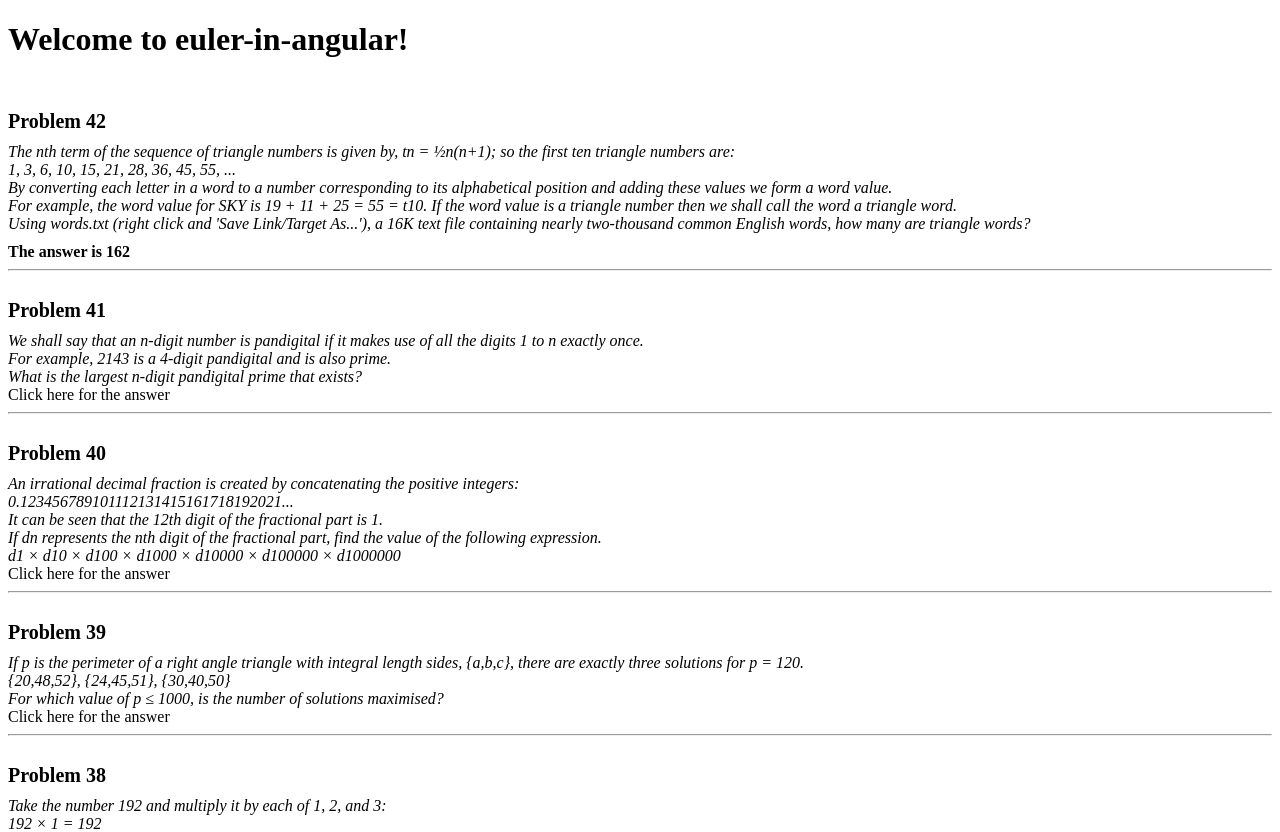
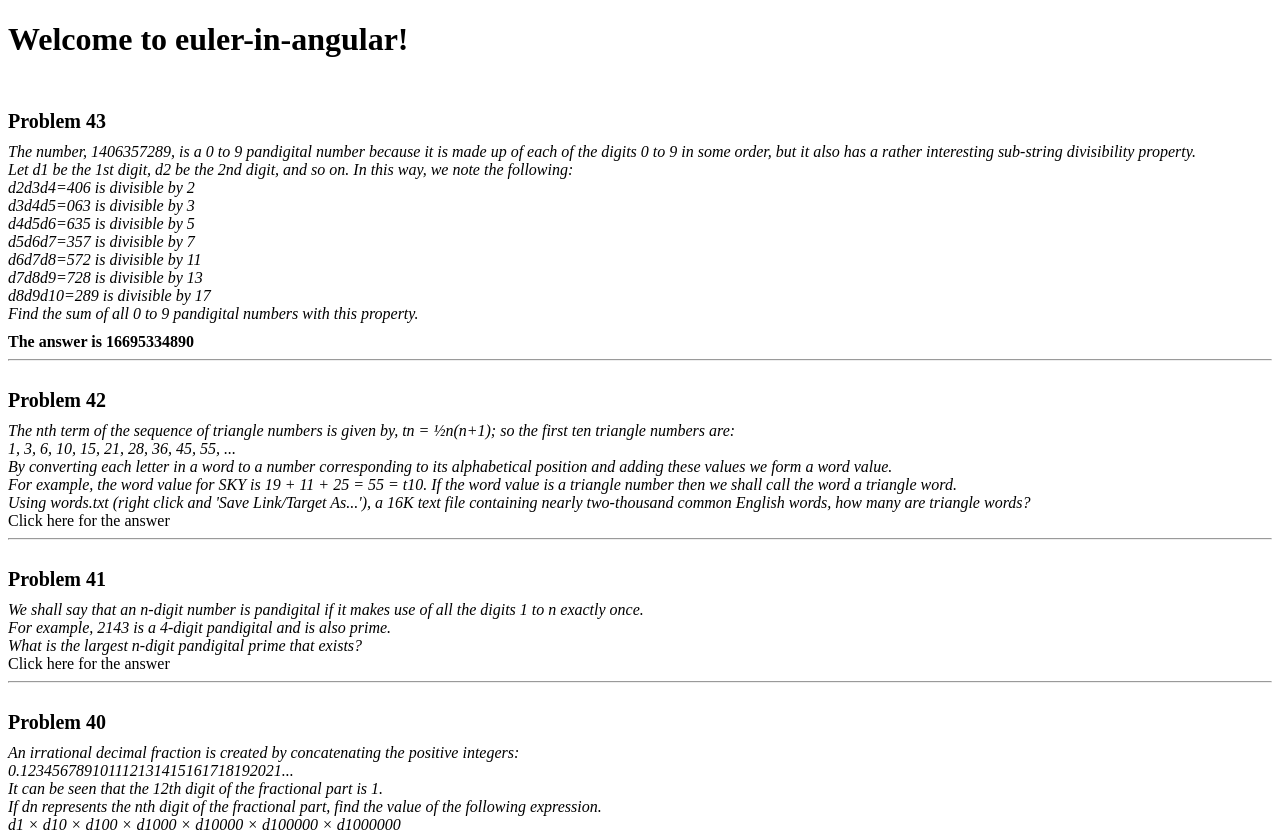
Before and after one commit to edwinvanderven/Euler-in-Angular, an Angular app: page / in a window 1280 px wide. Shown: the top 832 px of the page. Built offline with nearby package versions, Linux system fonts and the light colour scheme.

Commit message:
Added forty-third problem and solution

```diff
--- a/src/app/app.component.model.ts
+++ b/src/app/app.component.model.ts
@@ -2,7 +2,7 @@ import { P1, P2, P3, P4, P5, P6, P7, P8, P9 } from './problems/1-to-9/index';
 import { P10, P11, P12, P13, P14, P15, P16, P17, P18, P19 } from './problems/10-to-19/index';
 import { P20, P21, P22, P23, P24, P25, P26, P27, P28, P29 } from './problems/20-to-29/index';
 import { P30, P31, P32, P33, P34, P35, P36, P37, P38, P39 } from './problems/30-to-39/index';
-import { P40, P41, P42 } from './problems/40-to-49/index';
+import { P40, P41, P42, P43 } from './problems/40-to-49/index';
 
 export interface IProblem {
   title: string;
@@ -11,7 +11,7 @@ export interface IProblem {
 }
 
 export const PROBLEMS: IProblem[] = [
-  new P42(), new P41(),
+  new P43(), new P42(), new P41(),
   new P40(), new P39(), new P38(), new P37(), new P36(), new P35(), new P34(), new P33(), new P32(), new P31(),
   new P30(), new P29(), new P28(), new P27(), new P26(), new P25(), new P24(), new P23(), new P22(), new P21(),
   new P20(), new P19(), new P18(), new P17(), new P16(), new P15(), new P14(), new P13(), new P12(), new P11(),
--- /dev/null
+++ b/src/app/problems/40-to-49/43.ts
@@ -0,0 +1,58 @@
+import { IProblem } from '../../app.component.model';
+import { Helper } from 'src/app/utils/helper';
+
+export class P43 implements IProblem {
+  public title = 'Problem 43';
+  public description = 'The number, 1406357289, is a 0 to 9 pandigital number because it is made up of each of the digits 0 to 9 in some order, but it also has a rather interesting sub-string divisibility property.' +
+                        '\nLet d1 be the 1st digit, d2 be the 2nd digit, and so on. In this way, we note the following:' +
+                        '\nd2d3d4=406 is divisible by 2' +
+                        '\nd3d4d5=063 is divisible by 3' +
+                        '\nd4d5d6=635 is divisible by 5' +
+                        '\nd5d6d7=357 is divisible by 7' +
+                        '\nd6d7d8=572 is divisible by 11' +
+                        '\nd7d8d9=728 is divisible by 13' +
+                        '\nd8d9d10=289 is divisible by 17' +
+                        '\nFind the sum of all 0 to 9 pandigital numbers with this property.';
+
+  getAnswer(): string {
+    let result = 0;
+
+    // Explained on dreamshire: https://blog.dreamshire.com/project-euler-43-solution/
+    // ----- ----- ----- -----
+    // Some observations
+    // Observation 1: d4d5d6 must be divisible by 5 then:
+    // d6 = {0, 5}.
+
+    // Observation 2: d6d7d8 must to be divisible by 11 and, according to Obs. 1, has to start with a {0, 5}. Well, it can’t start with 0 as that would yield non-unique digits, so it has to start with 5, i.e., d6 = 5.
+    // d6d7d8 = {506, 517, 528, 539, 561, 572, 583, 594}
+
+    // Observation 3: d7d8d9 must be divisible by 13, begin with {06, 17, 28, 39, 61, 72, 83, 94} by Obs. 2, contain no 5s and have only unique digits:
+    // d7d8d9 = {286 390 728 832}
+
+    // Observation 4: d8d9d10 must be divisible by 17, begin with {28, 32, 86, 90} by Obs. 3, contain no 5s and have only unique digits:
+    // d8d9d10 = {289, 867, 901}
+
+    // Observation 5: d5d6d7 must be divisible by 7, end with {52, 53, 57, 58} by Obs. 2 & 3 and have only unique digits:
+    // d5d6d7 = {357, 952}
+
+    // We have reduced our possibilities for the last 6 digits using our 5 observations to:
+    // d5d6d7d8d9d10 = {357289, 952867}
+
+    // Observation 6: d3d4d5 must be divisible by 3, not contain {2, 5, 7, 8} since they have been place, end in {3, 9}, have all unique digits and an even middle number:
+    // d3d4d5 = {063, 309, 603}
+
+    // This forces d1d2 to {14, 41}
+
+    // Our final set is: {1406357289, 1430952867, 1460357289, 4106357289, 4130952867, 4160357289}
+
+    const a = 1406357289;
+    const b = 1430952867;
+    const c = 1460357289;
+    const d = 4106357289;
+    const e = 4130952867;
+    const f = 4160357289;
+
+    result = a+b+c+d+e+f;
+    return result.toString();
+  }
+}
--- a/src/app/problems/40-to-49/index.ts
+++ b/src/app/problems/40-to-49/index.ts
@@ -1,3 +1,4 @@
 export * from './40';
 export * from './41';
 export * from './42';
+export * from './43';
```
Also changed, not shown: 1 other file (tests, documents, lock files or other folders).
